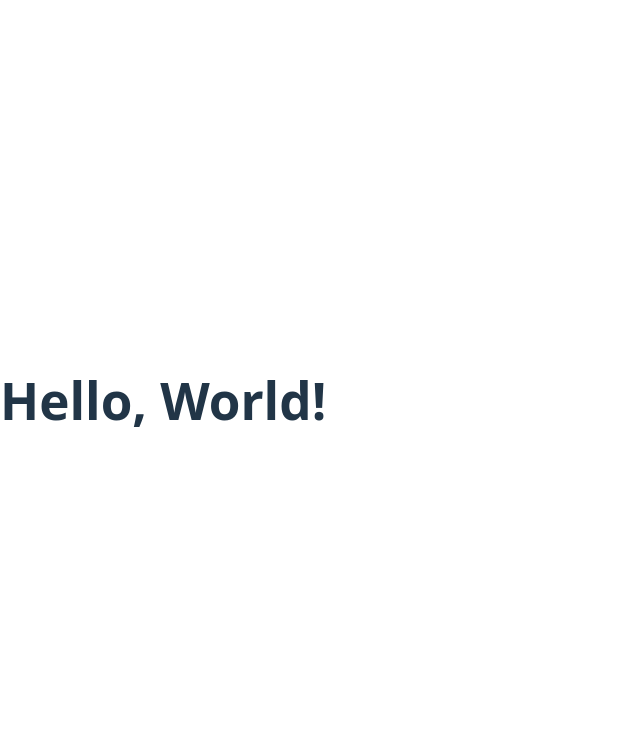
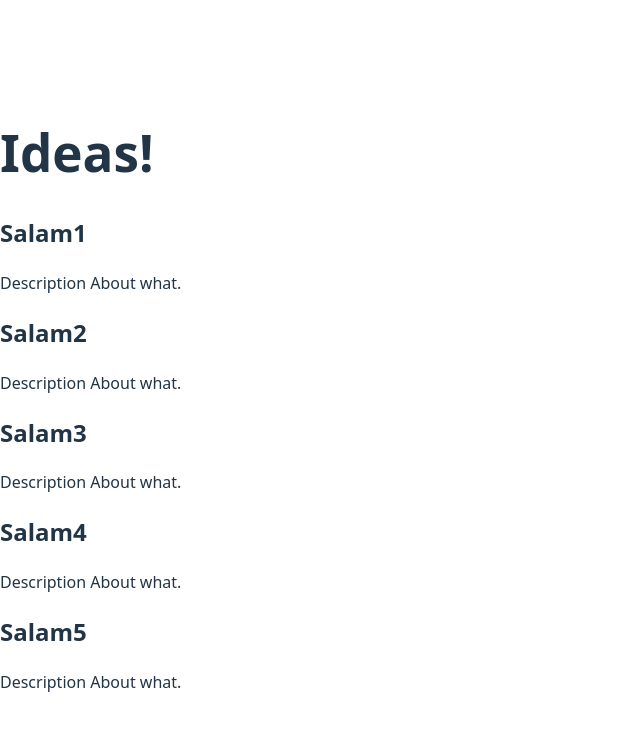
Before and after one commit to RomanovMichael/fullstack-app-template, a React (Vite) app in the folder webapp/: page / in a window 1280 px wide. Shown: the top 730 px of the page, without its empty margins (0-640 px from the left). Built offline with nearby package versions, Linux system fonts and the light colour scheme.

Commit message:
feat: add example of mapping elements

```diff
--- a/webapp/src/App.tsx
+++ b/webapp/src/App.tsx
@@ -1,3 +1,43 @@
 export const App = () => {
-  return <h1> Hello, World!</h1>;
+
+  const ideas = [
+    {
+      nick: 'idea-nick-1',
+      name: 'Salam1',
+      description: 'About what'
+    },
+    {
+      nick: 'idea-nick-2',
+      name: 'Salam2',
+      description: 'About what'
+    },
+    {
+      nick: 'idea-nick-3',
+      name: 'Salam3',
+      description: 'About what'
+    },
+    {
+      nick: 'idea-nick-4',
+      name: 'Salam4',
+      description: 'About what'
+    },
+    {
+      nick: 'idea-nick-5',
+      name: 'Salam5',
+      description: 'About what'
+    },
+  ]
+  return (
+    <div>
+      <h1> Ideas!</h1>
+      {ideas.map((idea) => {
+        return (
+          <div key={idea.nick}>
+            <h2>{idea.name}</h2>
+            <p>Description {idea.description}.</p>
+          </div>
+        )
+      })}
+    </div>
+  )
 }
```
